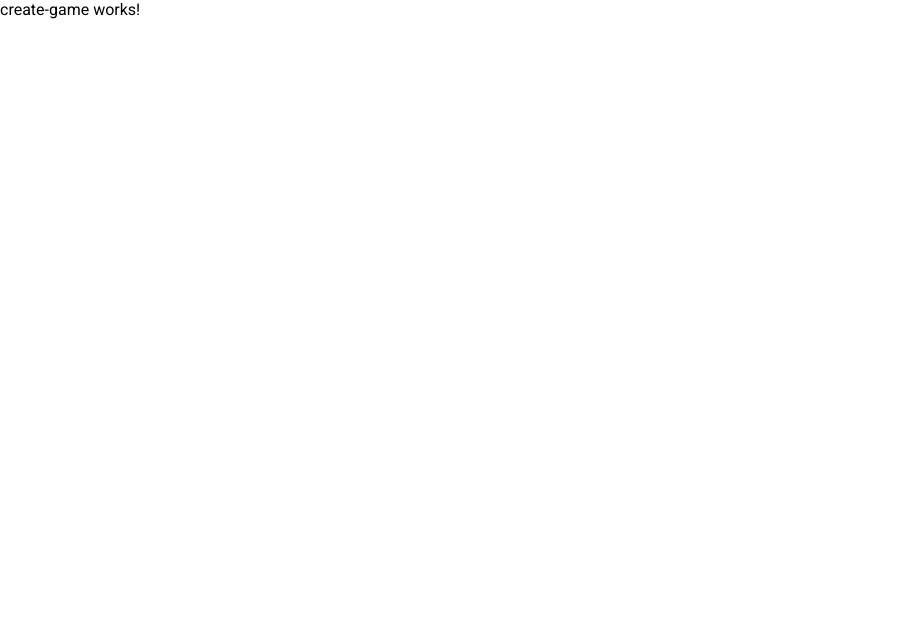
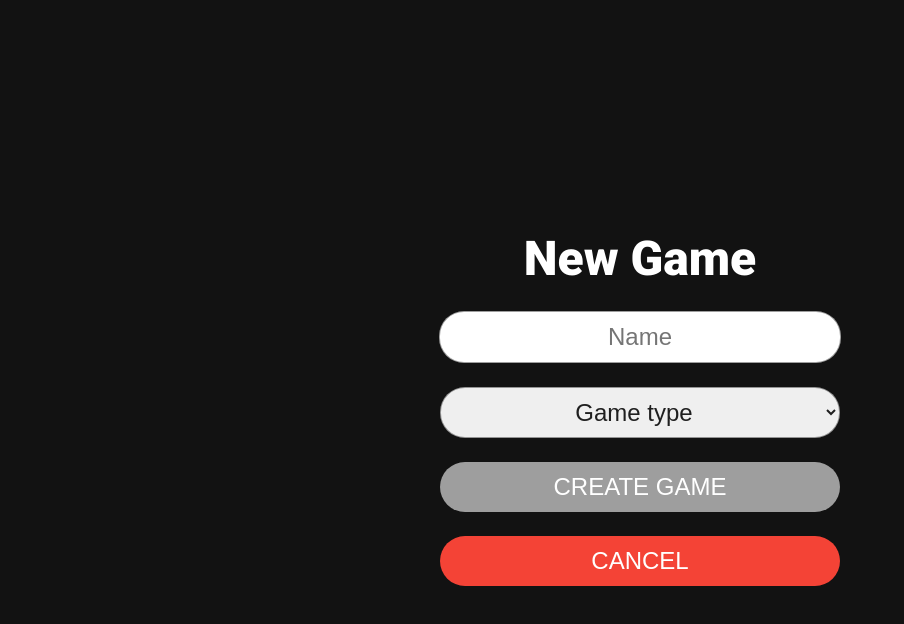
Before and after one commit to MrMagma/cards, an Angular app: page / in a window 1280 px wide. Both pictures are taken after a click on the button "NEW GAME". Shown: the top 624 px of the page, without its empty margins (0-904 px from the left). Built offline with nearby package versions, Linux system fonts and the light colour scheme.

Commit message:
Implement basic menu page

```diff
--- a/src/app/app.component.html
+++ b/src/app/app.component.html
@@ -2,5 +2,5 @@
     <app-menu (join)="onJoin($event)" (create)="onCreate()"></app-menu>
 </div>
 <div [hidden]="page != 'create'">
-    <app-create-game></app-create-game>
+    <app-create-game (cancel)="onCancel()"></app-create-game>
 </div>
--- a/src/app/app.component.ts
+++ b/src/app/app.component.ts
@@ -20,4 +20,7 @@ export class AppComponent {
     onCreate() {
         this.page = Page.Create;
     }
+    onCancel() {
+        this.page = Page.Main;
+    }
 }
--- a/src/app/create-game/create-game.component.html
+++ b/src/app/create-game/create-game.component.html
@@ -1,3 +1,12 @@
-<p>
-  create-game works!
-</p>
+<div class="create-menu-container">
+    <div class="create-menu">
+        <h1>New Game</h1>
+        <input [(ngModel)]="name" placeholder="Name" maxlength=16 spellcheck=false/>
+        <select [(ngModel)]="gameID">
+            <option value="" selected hidden>Game type</option>
+            <option *ngFor="let game of games" (value)="game.id">{{game.name}}</option>
+        </select>
+        <button class="create-game" (click)="create.emit()" [disabled]="!canCreate()">Create Game</button>
+        <button class="cancel" (click)="cancel.emit()">Cancel</button>
+    </div>
+</div>
--- a/src/app/create-game/create-game.component.sass
+++ b/src/app/create-game/create-game.component.sass
@@ -0,0 +1,93 @@
+.create-menu-container
+    background: #121212
+    position: absolute
+    top: 0
+    left: 0
+    bottom: 0
+    right: 0
+    display: flex
+    align-items: center
+
+    .create-menu
+        padding-top: 1em
+        width: 800px
+        margin: auto
+
+    h1
+            color: #FFFFFF
+            text-align: center
+            font-size: 3em
+
+    input
+        border: 1px solid rgba(0, 0, 0, 0.38)
+        color:  rgba(0, 0, 0, 0.87)
+        font-weight: bold
+        font-size: 1.5em
+        text-align: center
+        width: 380px
+        height: 30px
+        padding: 10px
+        border-radius: 25px
+        display: block
+        margin: auto
+        margin-top: 1em
+
+        &::placeholder
+            text-shadow: rgba(0, 0, 0, 0.38)
+            font-weight: normal
+            text-transform: none
+
+        &:focus
+            outline: none
+
+        &:focus::placeholder
+            color: transparent
+
+    select
+        border: 1px solid rgba(0, 0, 0, 0.38)
+        color:  rgba(0, 0, 0, 0.87)
+        font-size: 1.5em
+        text-align: center
+        width: 400px
+        padding: 10px 20px
+        border-radius: 25px
+        display: block
+        margin: auto
+        margin-top: 1em
+        outline: none
+
+    .create-game
+        display: block
+        margin: auto
+        text-transform: uppercase
+        border: none
+        background: #2196F3
+        color: white
+        font-size: 1.5em
+        text-align: center
+        width: 400px
+        text-align: center
+        height: 50px
+        border-radius: 25px
+        padding: 10px
+        margin-top: 1em
+        transition: background 0.3s ease
+
+        &:disabled
+            background: #9E9E9E
+
+    .cancel
+        display: block
+        margin: auto
+        text-transform: uppercase
+        border: none
+        background: #F44336
+        color: white
+        font-size: 1.5em
+        text-align: center
+        width: 400px
+        text-align: center
+        height: 50px
+        border-radius: 25px
+        padding: 10px
+        margin-top: 1em
--- a/src/app/create-game/create-game.component.ts
+++ b/src/app/create-game/create-game.component.ts
@@ -1,4 +1,4 @@
-import { Component, OnInit } from '@angular/core';
+import { Component, OnInit, Output, EventEmitter } from '@angular/core';
 
 @Component({
     selector: 'app-create-game',
@@ -7,7 +7,24 @@ import { Component, OnInit } from '@angular/core';
 })
 export class CreateGameComponent implements OnInit {
 
+    @Output() cancel: EventEmitter<any> = new EventEmitter();
+    @Output() create: EventEmitter<any> = new EventEmitter();
+
+    name: string = "";
+    gameID: string = "";
+
+    games: Array<{name: string, id: string}> = [
+        {
+            name: "Blackjack",
+            id: "000000"
+        }
+    ];
+
     constructor() { }
+
+    canCreate(): boolean {
+        return this.name.length > 0 && this.gameID.length > 0;
+    }
 
     ngOnInit() {
     }
--- a/src/app/menu/menu.component.sass
+++ b/src/app/menu/menu.component.sass
@@ -79,6 +79,7 @@
             border-radius: 25px
             padding: 10px
             margin-top: 4em
+            transition: background 0.3s ease
 
             &:disabled
                 background: #9E9E9E
```
Lines whose indentation alone changed are shown as unchanged.
